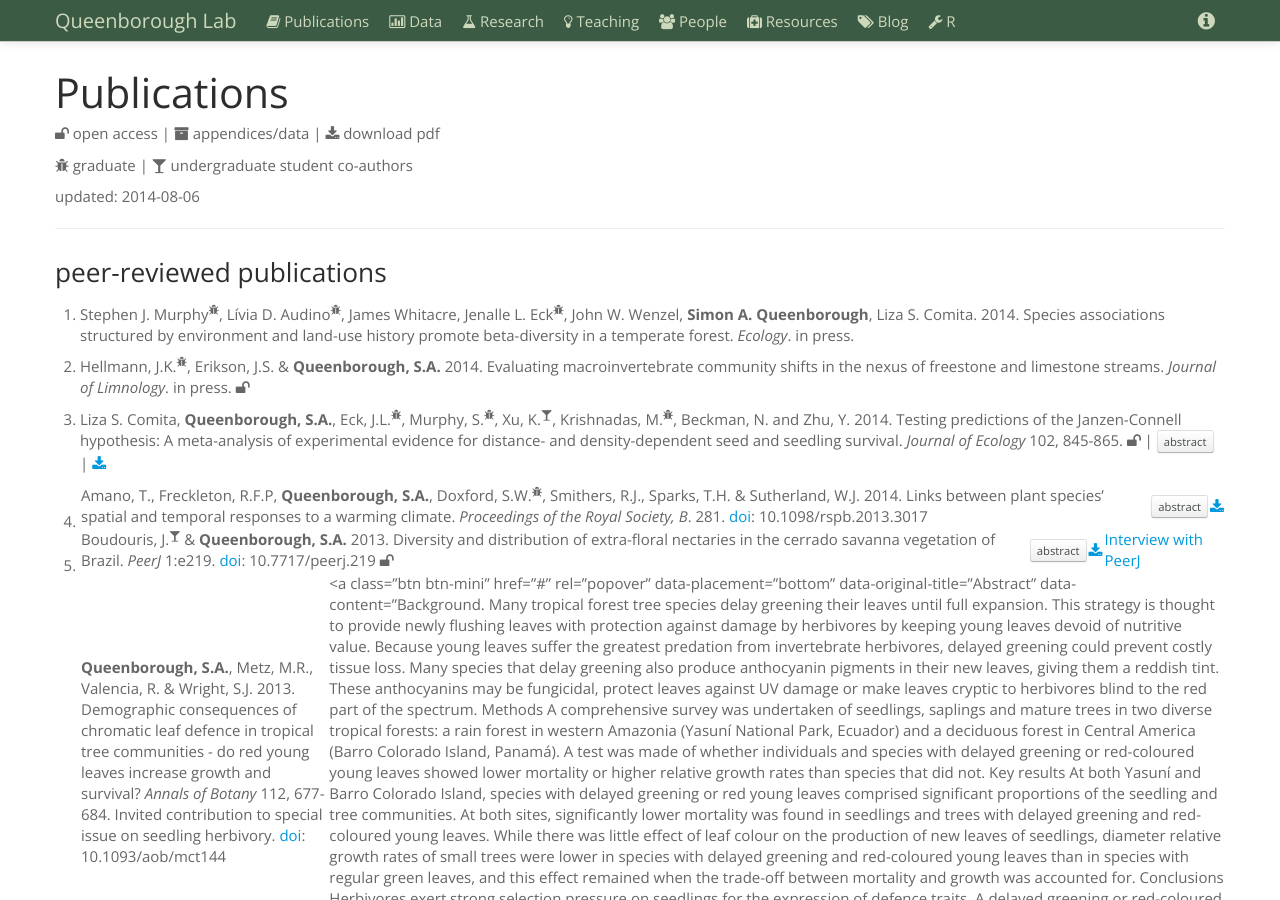
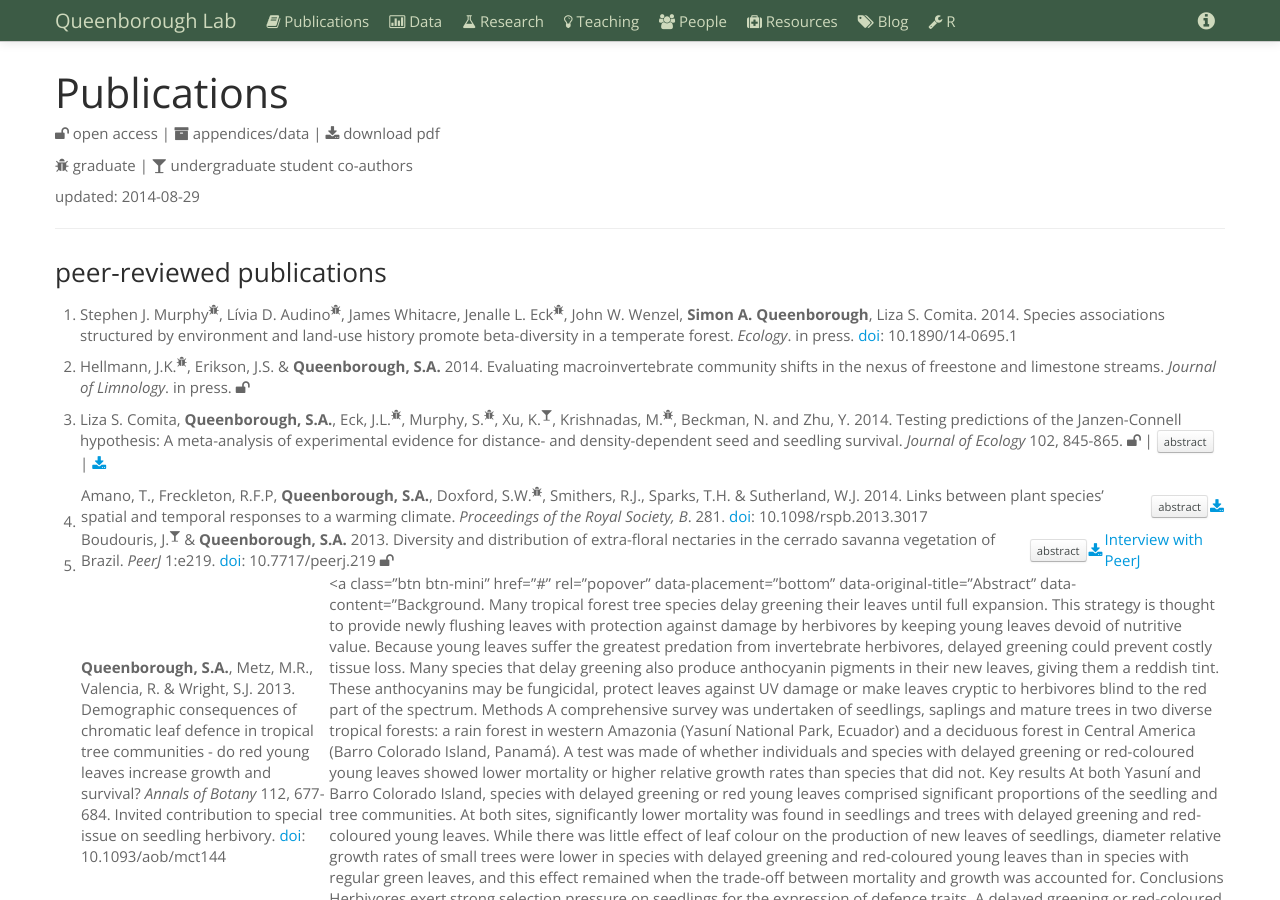
Before and after one commit to saq/saq.github.io, a Jekyll site: the page built from publications.md, in a window 1280 px wide and 900 px high. Built offline with Jekyll 4.4.1, drawn with Linux system fonts in a browser that asks for light colours.

Commit message:
doi for ecology ms

```diff
--- a/publications.md
+++ b/publications.md
@@ -13,13 +13,13 @@ title: Publications
 <p> <span class="showtooltip" title="graduate student co-author"><i class="icon-bug"> </i></span> graduate | <span class="showtooltip" title="undergraduate student co-author"><i class="icon-glass"> </i></span> undergraduate student co-authors </p>
 </div>
 
-updated: 2014-08-06
+updated: 2014-08-29
 
 <hr>
 
 ### peer-reviewed publications
 
-1. Stephen J. Murphy<sup><span class="icon-bug"></span></sup>, Lívia D. Audino<sup><span class="icon-bug"></span></sup>, James Whitacre, Jenalle L. Eck<sup><span class="icon-bug"></span></sup>, John W. Wenzel, **Simon A. Queenborough**, Liza S. Comita. 2014. Species associations structured by environment and land-use history promote beta-diversity in a temperate forest. *Ecology*. in press.
+1. Stephen J. Murphy<sup><span class="icon-bug"></span></sup>, Lívia D. Audino<sup><span class="icon-bug"></span></sup>, James Whitacre, Jenalle L. Eck<sup><span class="icon-bug"></span></sup>, John W. Wenzel, **Simon A. Queenborough**, Liza S. Comita. 2014. Species associations structured by environment and land-use history promote beta-diversity in a temperate forest. *Ecology*. in press. [doi](http://dx.doi.org/10.1890/14-0695.1): 10.1890/14-0695.1
 
 2. Hellmann, J.K.<sup><span class="icon-bug"></span></sup>, Erikson, J.S. & **Queenborough, S.A.** 2014. Evaluating macroinvertebrate community shifts in the nexus of freestone and limestone streams. *Journal of Limnology*. in press. <span class="icon-unlock"> </span>
 
```
